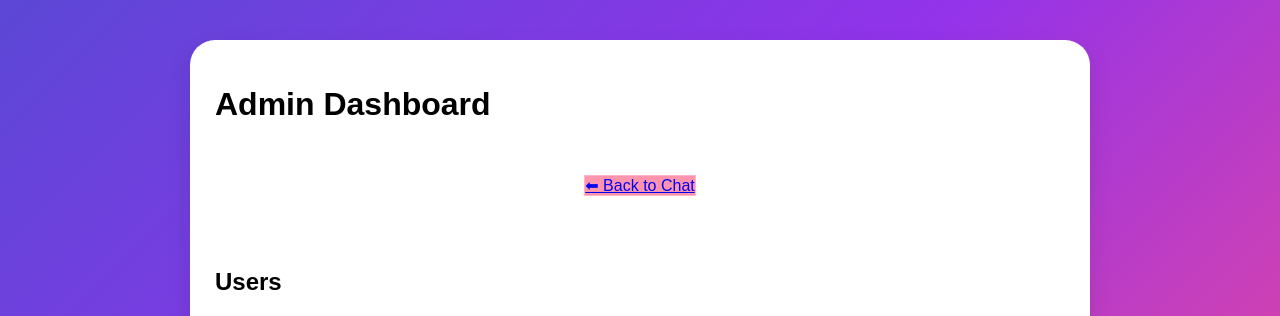
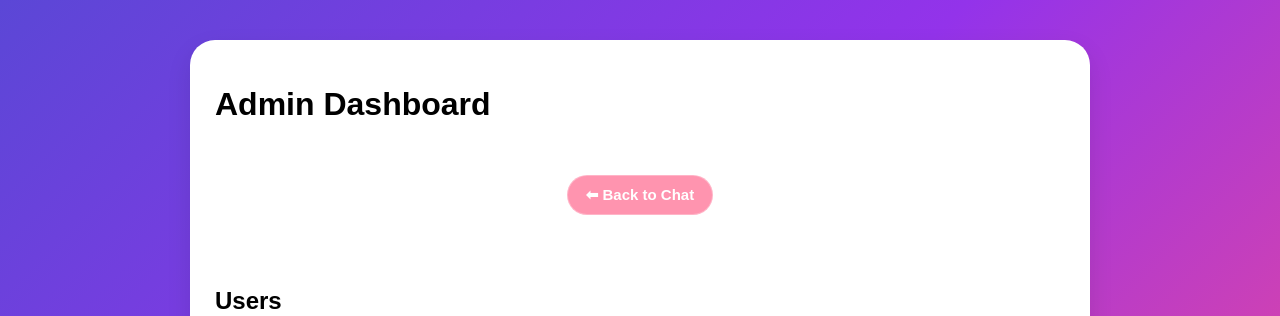
Before and after one commit to solis-k/cyberbuddy-senior-project, a Flask app: template templates/admin.html in a window 1280 px wide. Shown: the top 316 px of the page. Run offline with Flask 3, Linux system fonts and the light colour scheme; the template is opened without the code that fills it, so the values that code supplies are empty.

Commit message:
fixing back to chat button

```diff
--- a/templates/admin.html
+++ b/templates/admin.html
@@ -11,7 +11,7 @@
 
     <section class="hero">
         <div class="hero-nav">
-            <a href="/" class="secondary-btn">⬅ Back to Chat</a>
+            <a href="/" class="nav-btn secondary-btn">⬅ Back to Chat</a>
         </div>
     </section>
 
```
